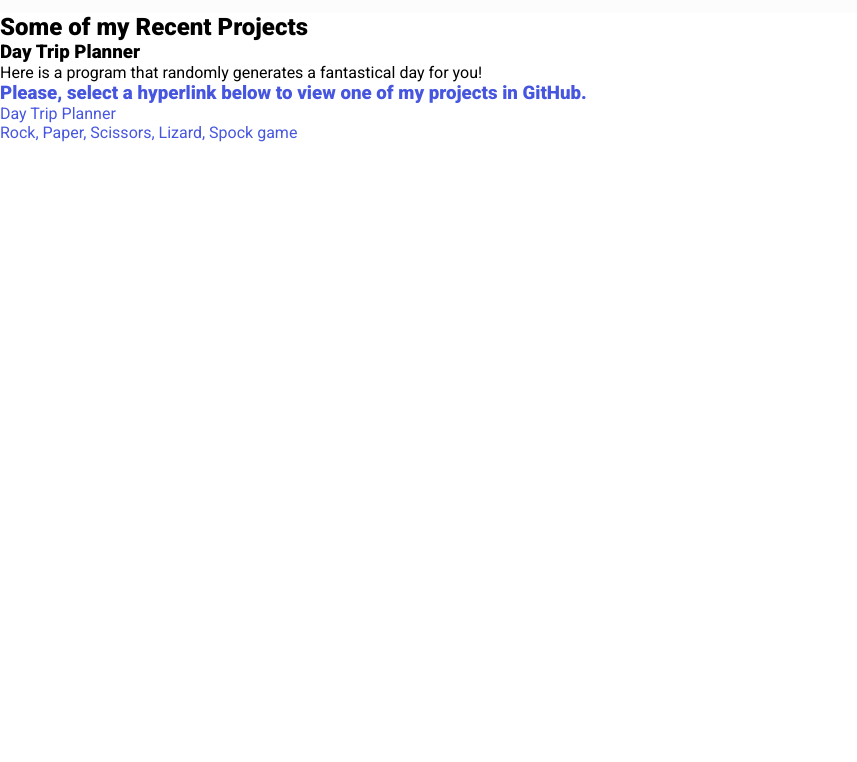
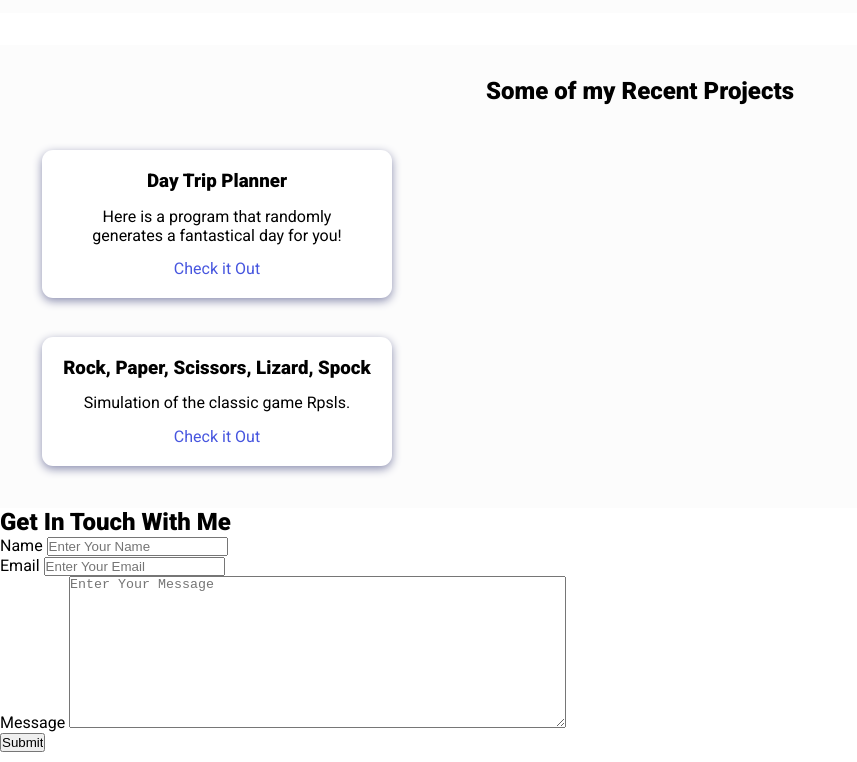
Before and after one commit to TylerSerrano98/TylerSerrano98.github.io, a plain HTML site: page index.html in a window 1280 px wide. Shown: the part 838-1600 px from the top of the page, without its empty margins (0-857 px from the left). Drawn offline with Linux system fonts and the light colour scheme.

Commit message:
built the Contact section and linked my formspree url so i can get emails to my designated email.

```diff
--- a/index.html
+++ b/index.html
@@ -51,55 +51,71 @@
 </section>
 <section class="projects" id="projects">
     <h2 class="projects-title">Some of my Recent Projects</h2>
+    <br>
     <div class="project-container project-card">
         <h3 class="project-title">Day Trip Planner</h3>
         <p class="project-details">
             Here is a program that randomly generates a fantastical day for you!
         </p>
-        <a href=""
+        <a href="https://github.com/TylerSerrano98/DayTripProj" target="_blank" class="project-link">Check it Out</a>
     </div>
-    <h3>Please, select a hyperlink below to view one of my projects in GitHub.</h3>
-    <a href="https://github.com/TylerSerrano98/DayTripProj">Day Trip Planner</a>
     <br>
-    <a href="https://github.com/TylerSerrano98/rock-paper-scissors-lizard-spock">Rock, Paper, Scissors, Lizard, Spock game</a>
-
-</section>
+    <div class="project-container project-card">
+        <h3 class="project-title">Rock, Paper, Scissors, Lizard, Spock</h3>
+        <p class="project-details">
+            Simulation of the classic game Rpsls.
+        </p>
+        <a href="https://github.com/TylerSerrano98/rock-paper-scissors-lizard-spock" target="_blank" class="project-link">Check it Out</a>
+    </div>
+    </section>
 <section>
-    <h1 id="contact">
-        <br>
-        <br>
-        <br>
-        <br>
-        <br>
-        <br>
-        <br>
-        <br>
-        <br>
-        <br>
-        <br>
-        <br>
-        <br>
-        <br>
-        <br>
-        <br>
-        <br>
-        <br>
-        <br>
-        <br>
-        <br>
-        <br>
-        <br>
-        <br>
-        <br>
-        <br>
-        <br>
-        <br>
-        <br>
-        <br>
-        <br>
-        <br>
-        Contact
-    </h1>
+    <h2>Get In Touch With Me</h2>
+    <div class="contact-form-container">
+        <div class="contact-form">
+            <form action="https://formspree.io/f/xknkaznb" method="POST">
+                <div class="form-control">
+                    <label for="name">Name</label>
+                    <input
+                      type="text"
+                      id="name"
+                      name="sender-name"
+                      placeholder="Enter Your Name"
+                      class="input-field"
+                      required
+                    />
+                </div>
+                <div class="form-control">
+                    <label for="email">Email</label>
+                    <input
+                    type="email"
+                    id="email"
+                    name="sender-email"
+                    placeholder="Enter Your Email"
+                    class="input-field"
+                    required
+                    />
+                </div>
+                <div class="form-control">
+                    <label for="message">Message</label>
+                    <textarea
+                    id="message"
+                    cols="60"
+                    rows="10"
+                    placeholder="Enter Your Message"
+                    name="message"
+                    class="input-field"
+                    required
+                    ></textarea>
+                </div>
+                <input
+                type="submit"
+                value="Submit"
+                id="submit-btn"
+                class="submit-btn"
+                />
+            </form>
+        </div>
+    </div>
 </section>
 </body>
 </html>
--- a/style.css
+++ b/style.css
@@ -128,3 +128,45 @@ bio h1 {
     line-height: var(--line-height);
     padding: 0.4rem;
 }
+
+.projects {
+    background-color: var(--bg-color);
+    padding: 32px;
+    margin-top: 2rem;
+}
+
+.projects-container {
+    display: flex;
+    align-items: center;
+    justify-content: center;
+}
+
+.projects-title {
+    text-align: center;
+    margin-bottom: 1rem;
+}
+
+.project-container {
+    text-align: center;
+    width: 21.875rem;
+    padding: 1rem;
+}
+
+.project-container p {
+    padding: 0.4rem;
+}
+.project-title {
+    margin-bottom: var(--bottom-margin);
+}
+
+.project-details {
+    margin-bottom: var(--bottom-margin);
+}
+
+.project-card {
+    background-color: #fff;
+    border-radius: 11px;
+    box-shadow: 0 3px 10px var(--primary-shadow);
+    padding: 20px;
+    margin: 10px;
+}
```
